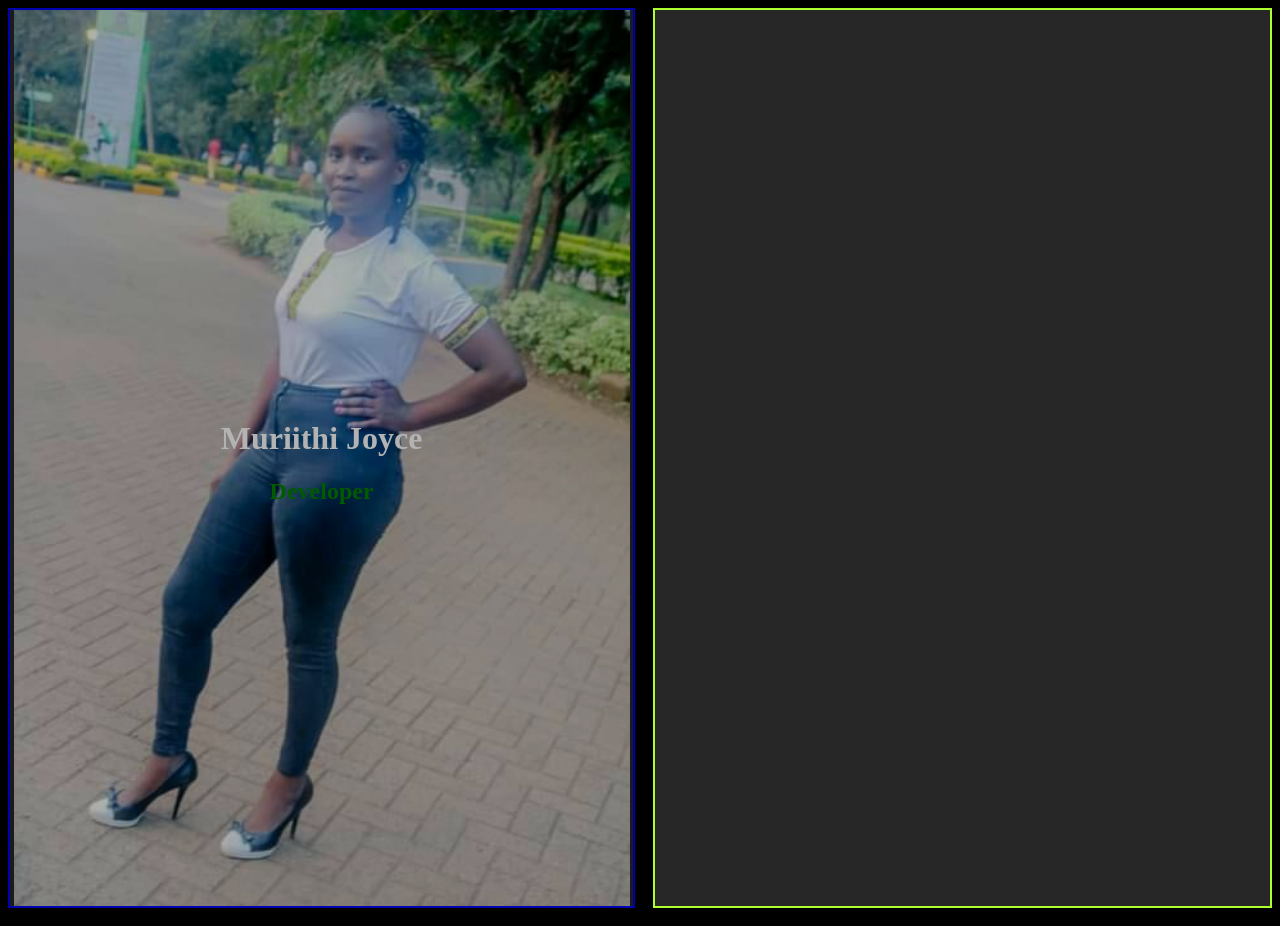
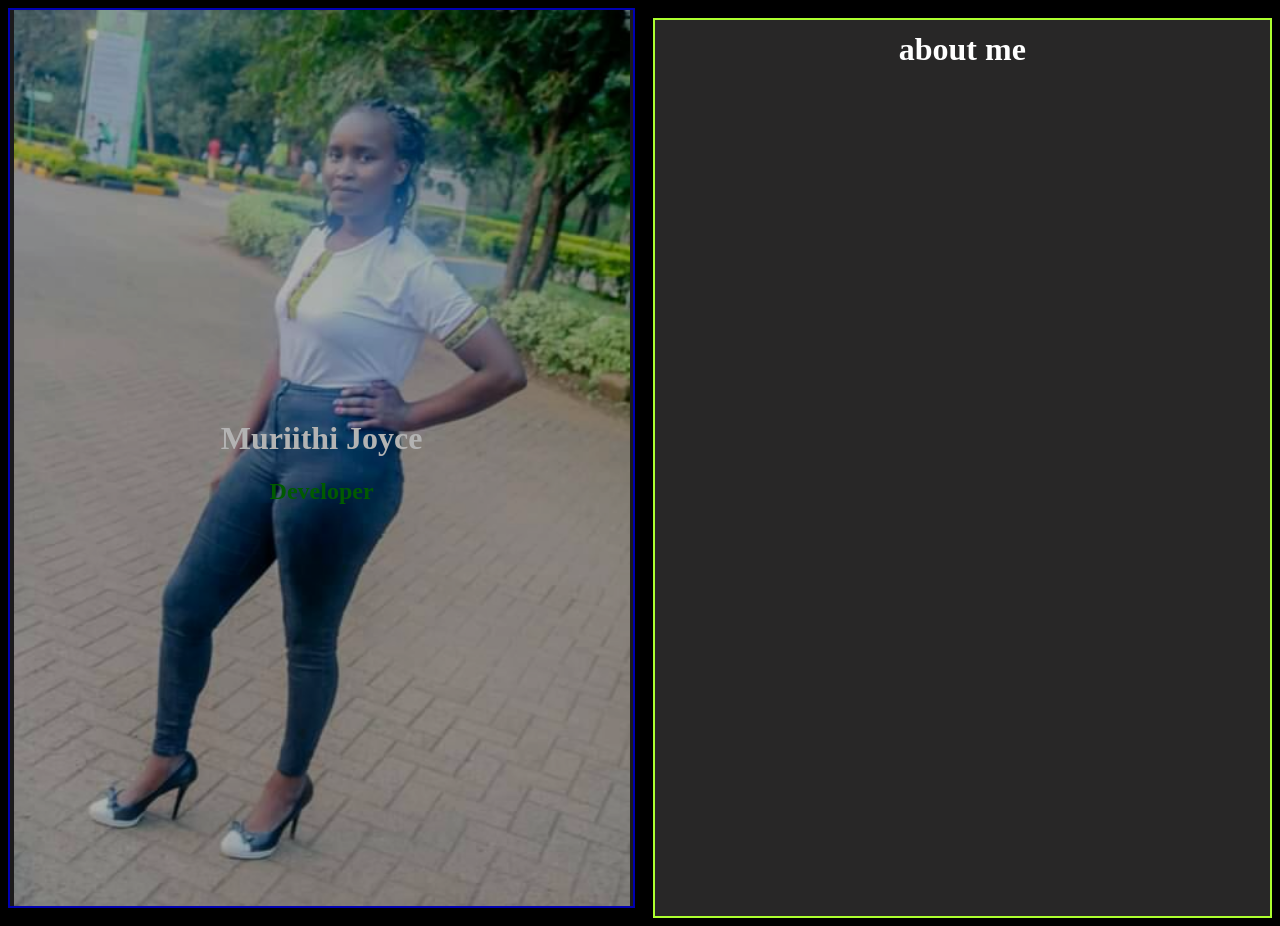
Before and after one commit to waruguru/My-Portfolio, a plain HTML site: page index.html in a window 1280 px wide. Drawn offline with Linux system fonts and the light colour scheme.

Commit message:
Add the  about me in column two

```diff
--- a/index.css
+++ b/index.css
@@ -43,5 +43,12 @@ h2{
     background-color:#282727 ;
     padding: 10px;
     float: right;
+    margin-top: 10px;
 
 }
+#one{
+    color: white;
+    font-style: bold;
+    text-align: center;
+    margin-top: 1px;
+}
--- a/index.html
+++ b/index.html
@@ -15,6 +15,7 @@
         </div>
 
         <div id="description">
+            <h1 id="one">about me</h1>
 
         </div>
     </div>
```
